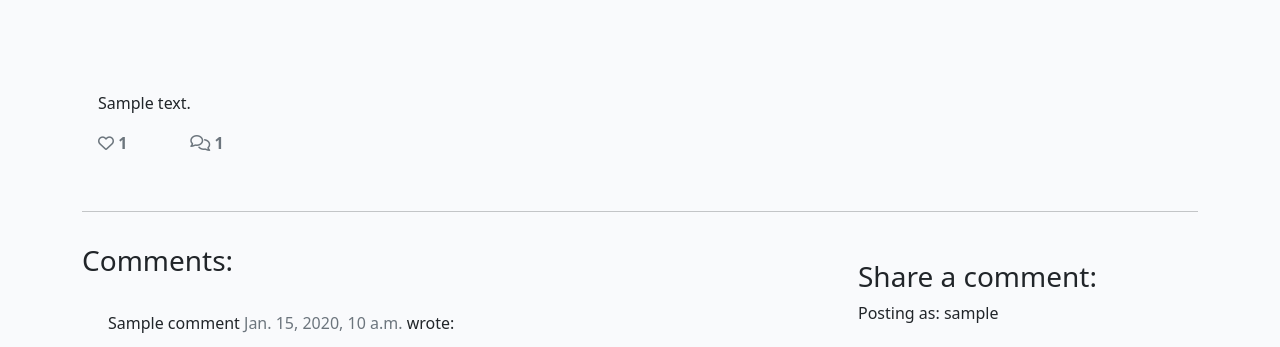
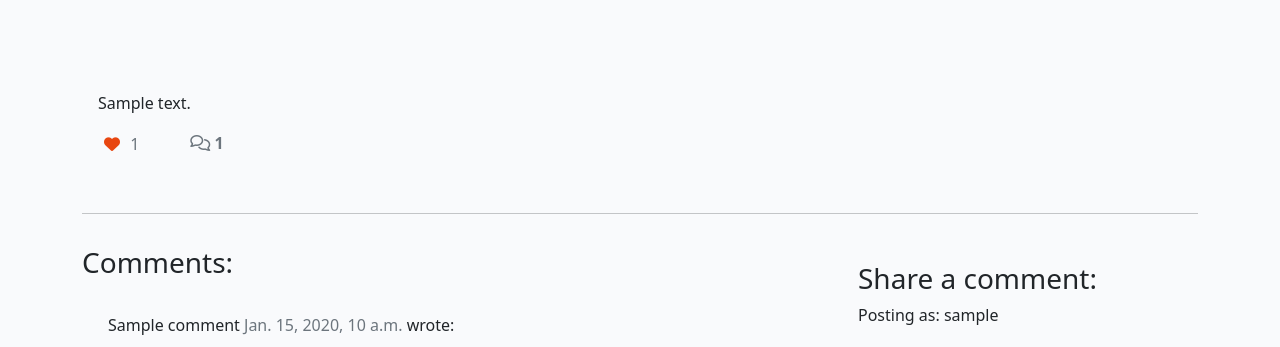
Before and after one commit to AASanusi/balln, a Django app: a page that uses templates/post_detail.html in a window 1280 px wide. Shown: the part 281-628 px from the top of the page. Run offline with Django 4.2, Linux system fonts and the light colour scheme; a user stored in the database is signed in; tables that the repository leaves empty hold one stand-in row (values such as "Sample post"); some libraries are stand-ins or nearby versions.

Commit message:
Add like form to post.detail.html

```diff
--- a/templates/post_detail.html
+++ b/templates/post_detail.html
@@ -34,8 +34,28 @@
                 <div class="row">
 
                     <div class="col-1">
+                        <strong>
+                            {% if user.is_authenticated %}
 
-                        <strong class="text-secondary"><i class="far fa-heart"></i> {{ post.number_of_likes }}</strong>
+                            <form class="d-inline" action="{% url 'post_like' post.slug %}" method="POST">
+                                {% csrf_token %}
+                                {% if liked %}
+                                <button type="submit" name="blogpost_id" value="{{post.slug}}" class="btn-like"><i
+                                        class="fas fa-heart"></i></button>
+                                {% else %}
+                                <button type="submit" name="blogpost_id" value="{{post.slug}}" class="btn-like"><i
+                                    class="far fa-heart"></i></button>
+                                {% endif %}
+                            </form>
+                            {% else %}
+                            <span class="text-secondary"><i
+                                class="far fa-heart"></i>
+                            </span>
+                            {% endif %}
+                        </strong>
+                        <span class="text-secondary">
+                            {{ post.number_of_likes }}
+                        </span>
                     </div>
                     <div class="col-1">
                         {% with comments.count as total_comments %}
```
